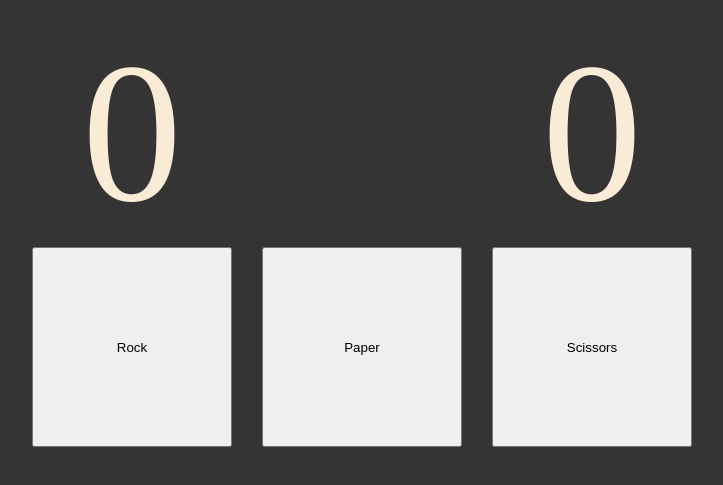
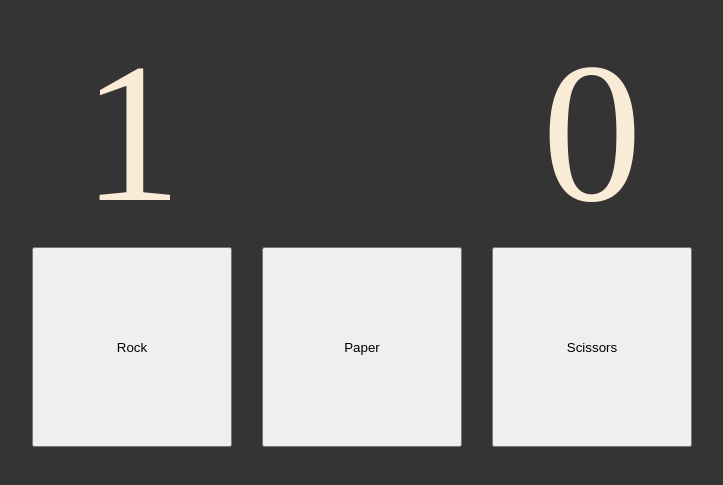
Before and after one commit to NHemmerly/rock-paper-scissors, a plain HTML site: page index.html in a window 1280 px wide. Both pictures are taken after a click on the element "Paper". Shown: the part 215-700 px from the top of the page, without its empty margins (278-1001 px from the left). Drawn offline with Linux system fonts and the light colour scheme.

Commit message:
Add counter functionality that increments whenever a round plays

```diff
--- a/index.html
+++ b/index.html
@@ -9,20 +9,20 @@
     <body>
         <div class="container">
             <div class="scores">
-                <div class="u-score">
+                <div class="score">
                     <h1>User Score</h1>
-                    <div class="score">
+                    <p id="u-score">
                         0
-                    </div>
+                    </p>
                 </div>
                 <div class="game">
                     <h1>GAME</h1>
                 </div>
-                <div class="c-score">
+                <div class="score">
                     <h1>CPU SCORE</h1>
-                    <div class="score">
+                    <p id="c-score">
                         0
-                    </div>
+                    </p>
                 </div>
             </div>
             <div class="btns">
--- a/script.js
+++ b/script.js
@@ -63,6 +63,9 @@ function playRound(e) {
             }
     }
 
+    document.getElementById('u-score').textContent = `${userCount}`;
+    document.getElementById('c-score').textContent = `${computerCount}`;
+
     if (userCount === 5) {
         console.log('You Win!');
     }
--- a/style.css
+++ b/style.css
@@ -26,15 +26,15 @@ body {
     text-align: center;
 }
 
-.u-score,
-.c-score,
+.score,
 .game {
     width: 200px;
     display: flex;
     flex-direction: column;
 }
 
-.score {
+#c-score,
+#u-score {
     font-size: 200px;
 }
 
@@ -42,3 +42,7 @@ button {
     width: 200px;
     height: 200px;
 }
+
+p {
+    margin: 0;
+}
```
